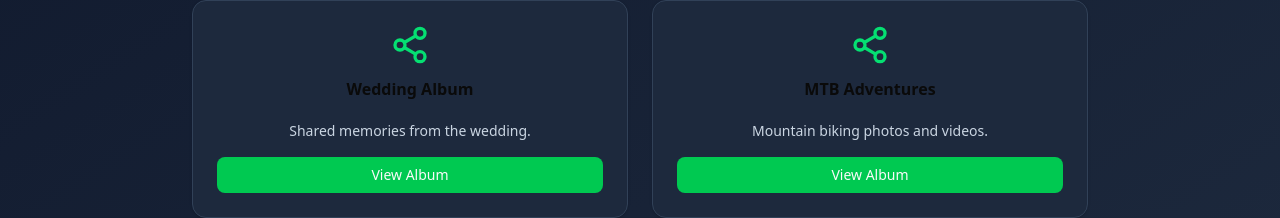
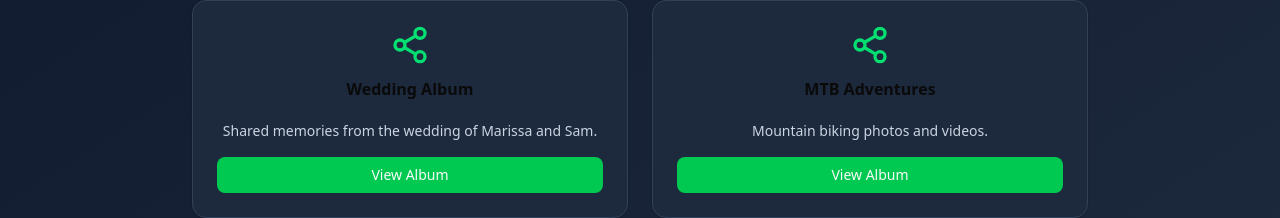
Before and after one commit to SamWiIIiams/jinjnet-homepage, a Next.js app: page / in a window 1280 px wide. Shown: the part 498-716 px from the top of the page. Built offline with nearby package versions, Linux system fonts and the light colour scheme.

Commit message:
changing description of wedding album

```diff
--- a/app/page.tsx
+++ b/app/page.tsx
@@ -36,7 +36,7 @@ export default function HomePage() {
   const sharedAlbums = [
     {
       name: "Wedding Album",
-      description: "Shared memories from the wedding.",
+      description: "Shared memories from the wedding of Marissa and Sam.",
       icon: Share2,
       url: "https://immich.jinjnet.com/s/wedding",
     },
```
